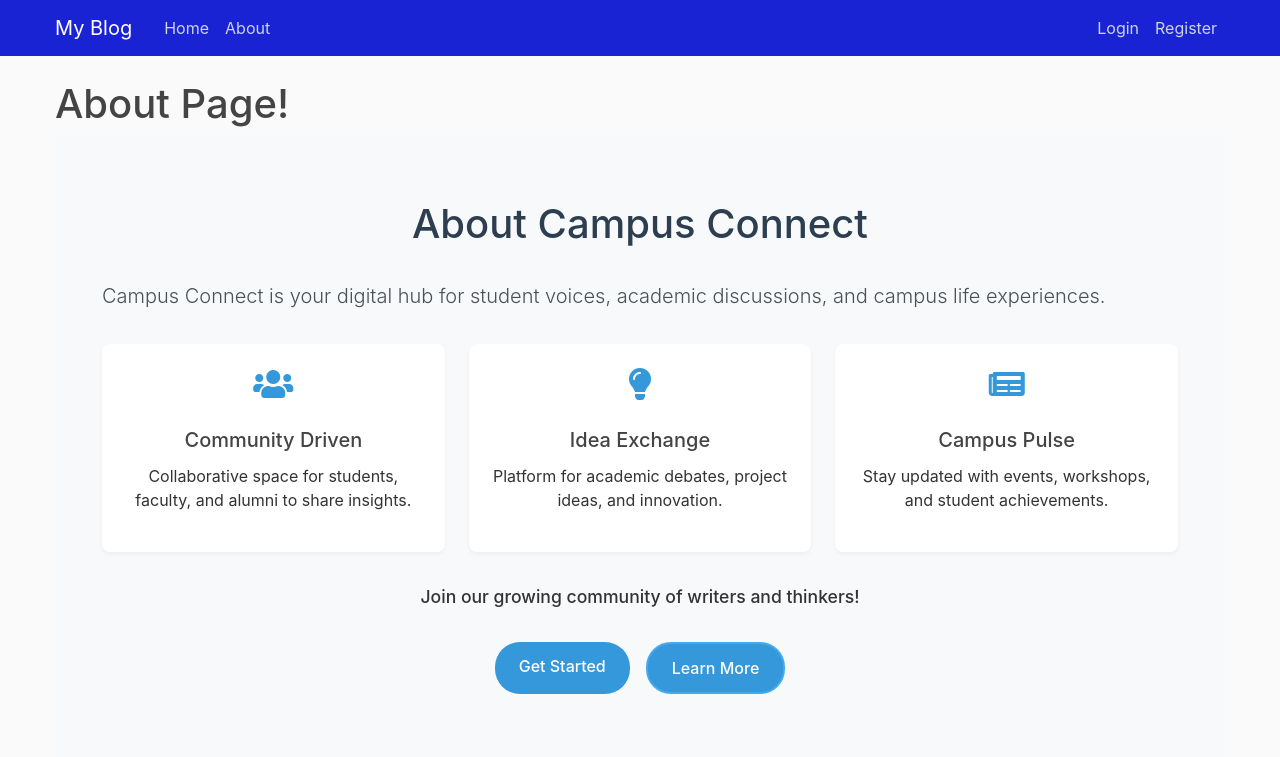
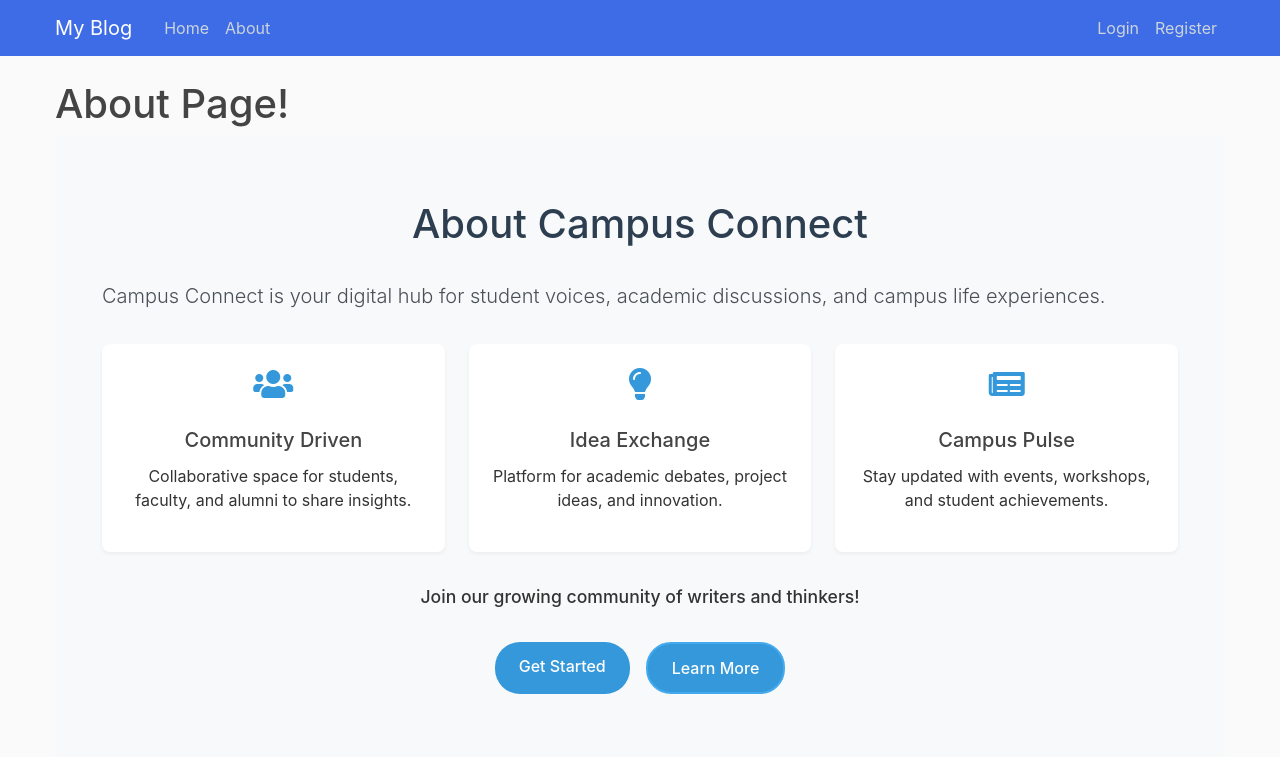
Before and after one commit to Prajwal-Jagadeesh-Guliyavar/Blog-application, a Django app: page /about/ in a window 1280 px wide. Shown: the top 757 px of the page. Run offline with Django 5.2, Linux system fonts and the light colour scheme; some libraries are stand-ins or nearby versions.

Commit message:
just a dummy commit to keep up the streak

```diff
--- a/blog/static/blog/main.css
+++ b/blog/static/blog/main.css
@@ -13,7 +13,7 @@ ul {
 }
 
 .bg-steel {
-    background-color: #1923d4;
+    background-color: #3e6be6;
 }
 
 .site-header .navbar-nav .nav-link {
```
